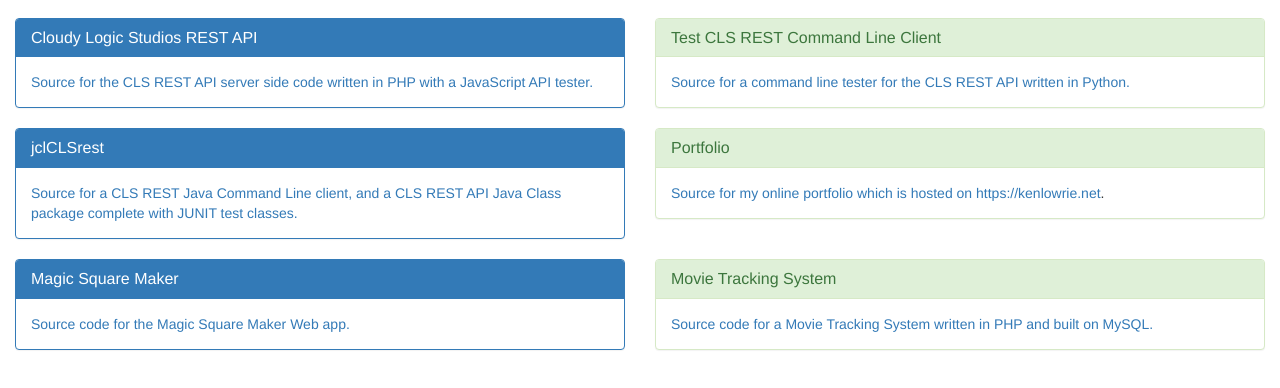
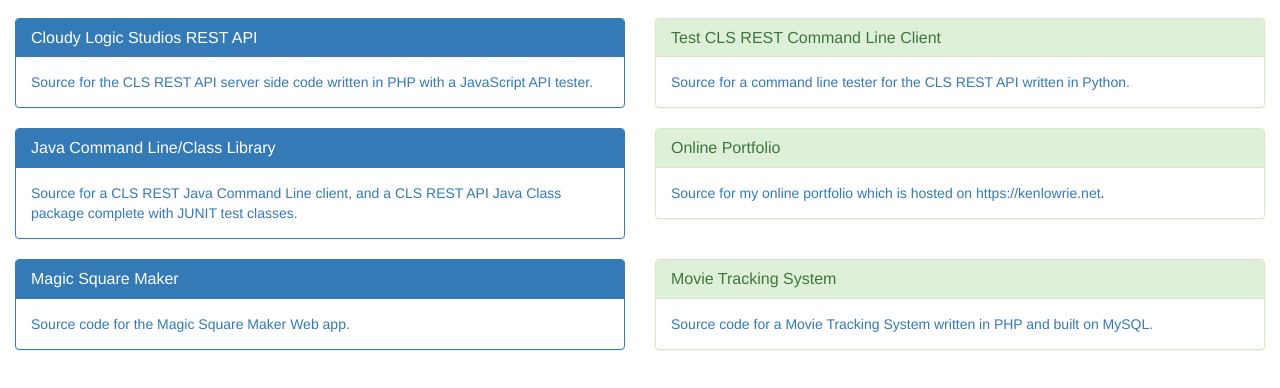
Before and after one commit to ken380/ken380.github.io, a plain HTML site: page index.html in a window 1280 px wide. Shown: the part 372-760 px from the top of the page. Drawn offline with nearby package versions, Linux system fonts and the light colour scheme.

Commit message:
Better titles in panel headings.

```diff
--- a/index.html
+++ b/index.html
@@ -86,7 +86,7 @@
         <div class="col-sm-6">
           <div class="panel panel-primary">
             <div class="panel-heading">
-              <h3 class="panel-title"><a href="https://github.com/kenlowrie/jclCLSrest">jclCLSrest</a></h3>
+              <h3 class="panel-title"><a href="https://github.com/kenlowrie/jclCLSrest">Java Command Line/Class Library</a></h3>
             </div>
             <div class="panel-body">
               <a href="https://github.com/kenlowrie/jclCLSrest">Source for a CLS REST Java Command Line client, and a CLS REST API Java Class package complete with JUNIT test classes.</a>
@@ -96,7 +96,7 @@
         <div class="col-sm-6">
           <div class="panel panel-success">
             <div class="panel-heading">
-              <h3 class="panel-title"><a href="https://github.com/kenlowrie/portfolio">Portfolio</a></h3>
+              <h3 class="panel-title"><a href="https://github.com/kenlowrie/portfolio">Online Portfolio</a></h3>
             </div>
             <div class="panel-body">
               <a href="https://github.com/kenlowrie/portfolio">Source for my online portfolio which is hosted on <a href="https://kenlowrie.net">https://kenlowrie.net</a>.</a>
```
